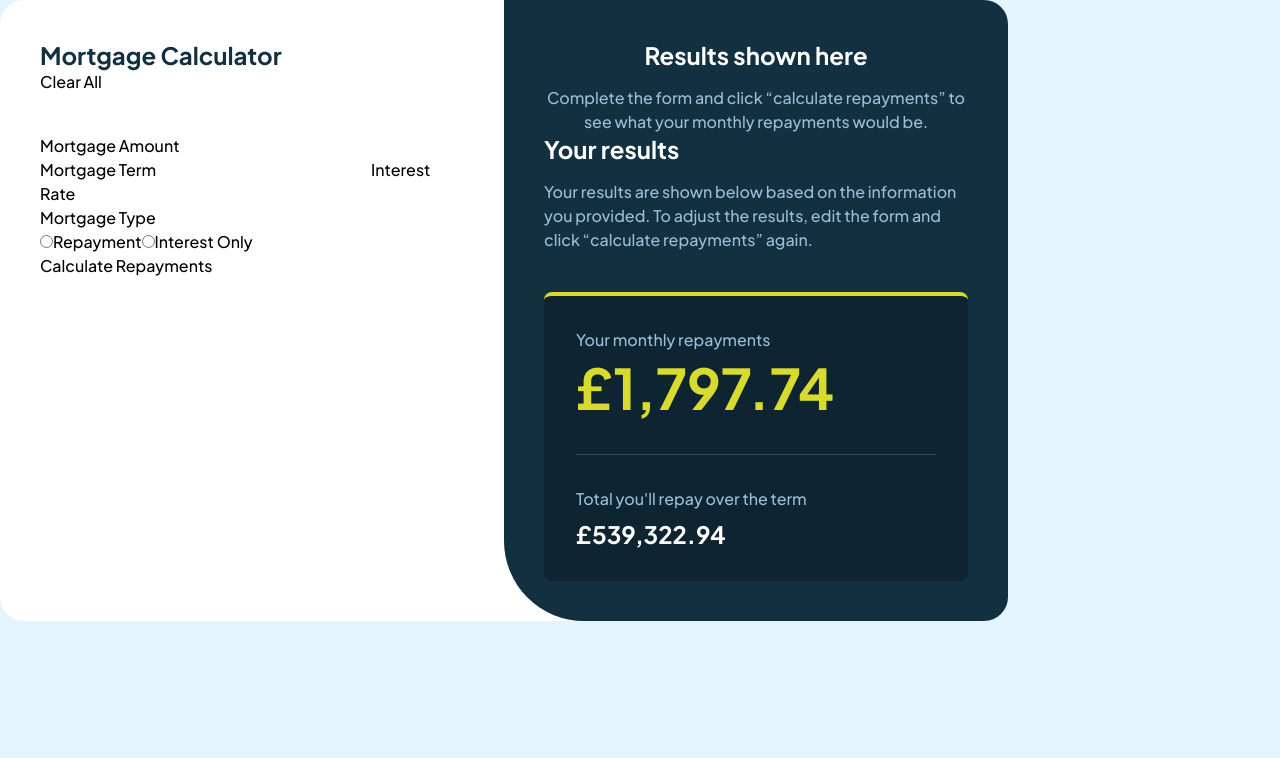
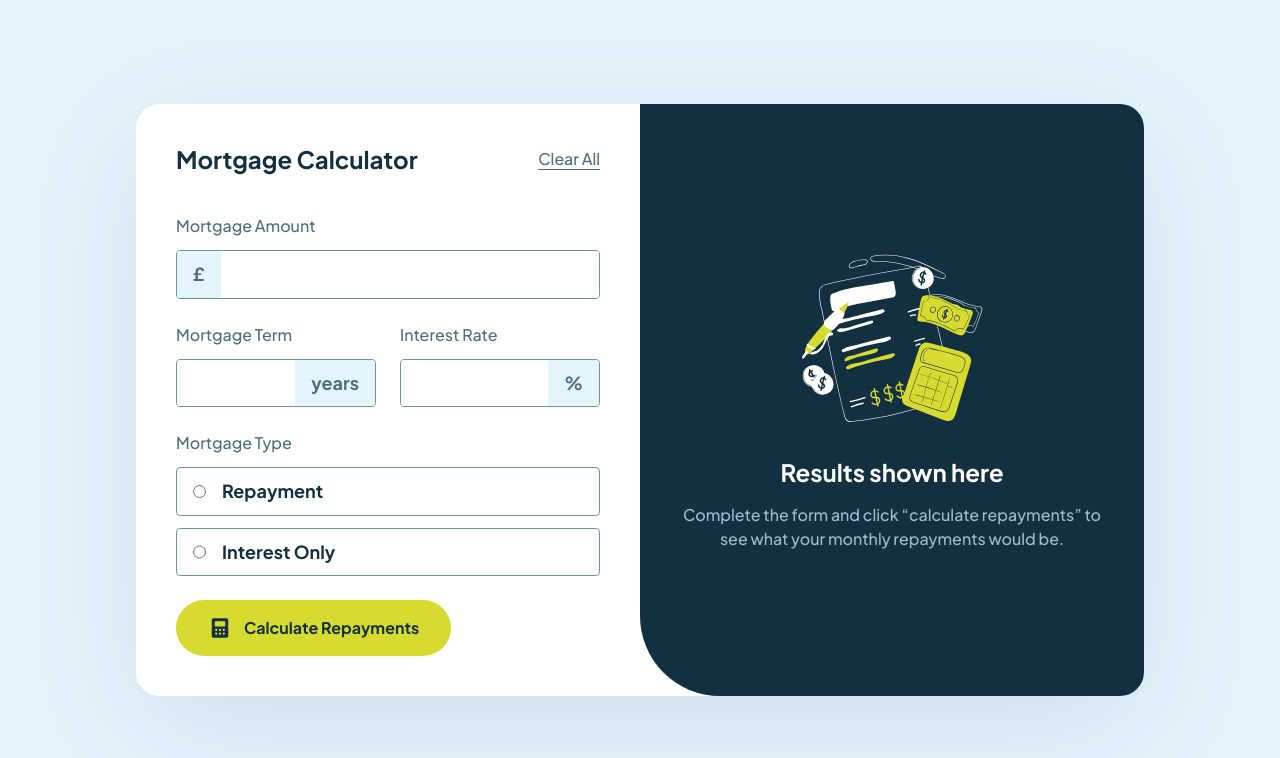
Before and after one commit to daniloparrajr/frontendmentor-mortgage-repayment-calculator, a Next.js app: page / in a window 1280 px wide. Shown: the top 758 px of the page. Built offline with nearby package versions, Linux system fonts and the light colour scheme.

Commit message:
feat: add number and radio input components

```diff
--- a/next.config.mjs
+++ b/next.config.mjs
@@ -1,4 +1,13 @@
 /** @type {import('next').NextConfig} */
-const nextConfig = {};
+const nextConfig = {
+  webpack(config) {
+    config.module.rules.push({
+      test: /\.svg$/,
+      use: ["@svgr/webpack"]
+    });
+
+    return config;
+  }
+};
 
 export default nextConfig;
--- a/src/app/layout.js
+++ b/src/app/layout.js
@@ -26,7 +26,7 @@ export default function RootLayout({ children }) {
   return (
     <html lang="en">
       <body
-        className={`${plusJakartaSans.variable} font-sans text-base bg-slate-100 antialiased`}
+        className={`${plusJakartaSans.variable} font-sans text-base bg-slate-100 text-slate-900 font-medium antialiased`}
       >
         {children}
       </body>
--- a/src/app/page.js
+++ b/src/app/page.js
@@ -2,9 +2,9 @@ import MortgageCalculator from "@/components/MortgageCalculator";
 
 export default function Home() {
   return (
-    <main>
-        <h1 className="sr-only">Frontend Mentor | Mortgage repayment calculator</h1>
-        <MortgageCalculator />
+    <main className="flex justify-center sm:p-500 xl:h-screen xl:items-center">
+      <h1 className="sr-only">Frontend Mentor | Mortgage repayment calculator</h1>
+      <MortgageCalculator />
     </main>
   );
 }
--- a/src/components/MortgageCalculator.js
+++ b/src/components/MortgageCalculator.js
@@ -1,62 +1,106 @@
+"use client"
+
+import IllustrationEmpty from "/public/images/illustration-empty.svg";
+import IconCalculator from "/public/images/icon-calculator.svg";
+
+import NumberInput from "@/components/NumberInput";
+import RadioInput from "@/components/RadioInput";
+import {useState} from "react";
+
 export default function MortgageCalculator(props) {
+  const [mortgageAmount, setMortgageAmount] = useState('');
+  const [mortgageTerm, setMortgageTerm] = useState('');
+  const [interestRate, setInterestRate] = useState('');
+  const [mortgageType, setMortgageType] = useState();
+
+  function handleResetForm() {
+    setMortgageAmount('');
+    setMortgageTerm('');
+    setInterestRate('');
+    setMortgageType(undefined);
+  }
+
   return (
-    <section className="bg-white rounded-3xl w-[1008px] grid grid-cols-2 overflow-hidden">
-      <div className="p-500">
-        <div className="mb-500">
-          <h2 className="font-bold text-lg text-slate-900">Mortgage Calculator</h2>
-          <button>Clear All</button>
+    <section className="bg-white sm:rounded-3xl w-[1008px] lg:grid lg:grid-cols-2 overflow-hidden drop-shadow-3xl">
+      <div className="px-300 py-400 sm:p-500">
+        <div className="mb-500 flex justify-between items-center">
+          <h2 className="font-bold text-lg">Mortgage Calculator</h2>
+          <button onClick={handleResetForm} className="text-slate-700 underline underline-offset-4">Clear All</button>
         </div>
 
-        <form>
-          <label htmlFor="mortgageAmount">Mortgage Amount</label>
-          <input id="mortgageAmount" type="number"/>
+        <form className="grid gap-300">
+          <div className="grid gap-150">
+            <NumberInput
+              label="Mortgage Amount"
+              id="mortgageAmount"
+              value={mortgageAmount}
+              onChange={(e) => setMortgageAmount(e.target.value)}
+              prefix="£"
+            />
+          </div>
 
-          <label htmlFor="mortgageTerm">Mortgage Term</label>
-          <input id="mortgageTerm" type="number"/>
+          <div className="grid grid-cols-2 gap-300">
+            <div className="grid gap-150">
+              <NumberInput
+                label="Mortgage Term"
+                id="mortgageTerm"
+                value={mortgageTerm}
+                onChange={(e) => setMortgageTerm(e.target.value)}
+                suffix="years"
+              />
+            </div>
 
-          <label htmlFor="interestRate">Interest Rate</label>
-          <input id="interestRate" type="number"/>
+            <div className="grid gap-150">
+              <NumberInput
+                label="Interest Rate"
+                id="interestRate"
+                value={interestRate}
+                onChange={(e) => setInterestRate(e.target.value)}
+                suffix="%"
+                required={true}
+              />
+            </div>
+          </div>
 
+          <RadioInput
+            title="Mortgage Type"
+            name="mortgage-type"
+            options={[
+              {
+                id: "repayment",
+                label: "Repayment",
+                value: "repayment",
+                checked: mortgageType === "repayment",
+                onChange: e => setMortgageType(e.target.value),
+              },
+              {
+                id: "interestOnly",
+                label: "Interest Only",
+                value: "interest-only",
+                checked: mortgageType === "interest-only",
+                onChange: e => setMortgageType(e.target.value),
+              }
+            ]}
+          />
 
-          <fieldset>
-            <legend>
-              Mortgage Type
-            </legend>
-
-            <input
-              type="radio"
-              name="repayment"
-              id="repayment"
-              value="yes"
-            />
-            <label htmlFor="repayment">
-              Repayment
-            </label>
-
-            <input
-              type="radio"
-              name="interest-only"
-              id="interestOnly"
-              value="yes"
-            />
-            <label htmlFor="interestOnly">
-              Interest Only
-            </label>
-          </fieldset>
-
-
-          <button type="submit">Calculate Repayments</button>
+          <button className="rounded-full bg-lime py-200 px-400 font-bold w-fit flex gap-150" type="submit">
+            <IconCalculator />
+            <span>Calculate Repayments</span>
+          </button>
         </form>
       </div>
-      <div className="p-500 bg-slate-900 text-slate-300 rounded-bl-[80px]">
-        <div className="text-center">
-          <h3 className="text-lg text-white font-bold mb-200">Results shown here</h3>
+      <div className="p-500 bg-slate-900 text-slate-300 xl:rounded-bl-[80px]">
+        <div className="flex flex-col items-center justify-center gap-200 text-center h-full">
+          <IllustrationEmpty/>
+          <h3 className="text-lg text-white font-bold">Results shown here</h3>
           <p>Complete the form and click “calculate repayments” to see what your monthly repayments would be.</p>
         </div>
 
+        <div className="hidden">
           <h3 className="text-lg text-white font-bold mb-200">Your results</h3>
 
-        <p className="mb-500">Your results are shown below based on the information you provided. To adjust the results, edit the form and
+          <p className="mb-500">Your results are shown below based on the information you provided. To adjust the
+            results, edit the form and
             click “calculate repayments” again.</p>
 
           <div className="bg-black/25 p-400 rounded-lg border-t-4 border-lime">
@@ -67,6 +111,7 @@ export default function MortgageCalculator(props) {
             <p className="text-white font-bold text-lg">£539,322.94</p>
           </div>
         </div>
+      </div>
     </section>
   );
 }
--- /dev/null
+++ b/src/components/NumberInput.js
@@ -0,0 +1,23 @@
+export default function NumberInput({label, id, value, onChange, required, prefix = '', suffix = '' }) {
+  return (
+    <>
+      <label htmlFor={id} className="text-slate-700 block">{label}</label>
+      <div className="flex border border-slate-500 rounded overflow-hidden">
+        {prefix.length > 0 && (
+          <div className="px-200 py-150 bg-slate-100 text-slate-700 text-md font-bold">{prefix}</div>
+        )}
+        <input
+          id={id}
+          type="number"
+          className="py-100 px-200 font-bold block w-full"
+          value={value}
+          onChange={onChange}
+          required={required}
+        />
+        {suffix.length > 0 && (
+          <div className="px-200 py-150 bg-slate-100 text-slate-700 text-md font-bold">{suffix}</div>
+        )}
+      </div>
+    </>
+  )
+}
--- /dev/null
+++ b/src/components/RadioInput.js
@@ -0,0 +1,25 @@
+export default function RadioInput({title, name, options}) {
+  return (
+    <fieldset className="grid gap-150">
+      <legend className="text-slate-700 block mb-150">
+        {title}
+      </legend>
+
+      {options !== undefined && options.map(({id, label, value, onChange, checked}) => (
+        <div key={id} className="flex gap-200 px-200 py-150 border border-slate-500 rounded overflow-hidden">
+          <input
+            type="radio"
+            name={name}
+            id={id}
+            value={value}
+            checked={checked}
+            onChange={onChange}
+          />
+          <label htmlFor={id} className="text-slate-900 text-md font-bold">
+            {label}
+          </label>
+        </div>
+      ))}
+    </fieldset>
+  )
+}
--- a/tailwind.config.js
+++ b/tailwind.config.js
@@ -36,6 +36,9 @@ module.exports = {
       fontFamily: {
         sans: ['var(--font-plus-jakarta-sans)'],
       },
+      dropShadow: {
+        '3xl': '0 32px 64px rgb(19 48 65 / 0.10)',
+      },
     },
   },
   plugins: [],
```
Also changed, not shown: package.json (+6 -5 lines), 1 other file (tests, documents, lock files or other folders). Lines whose indentation alone changed are shown as unchanged.
